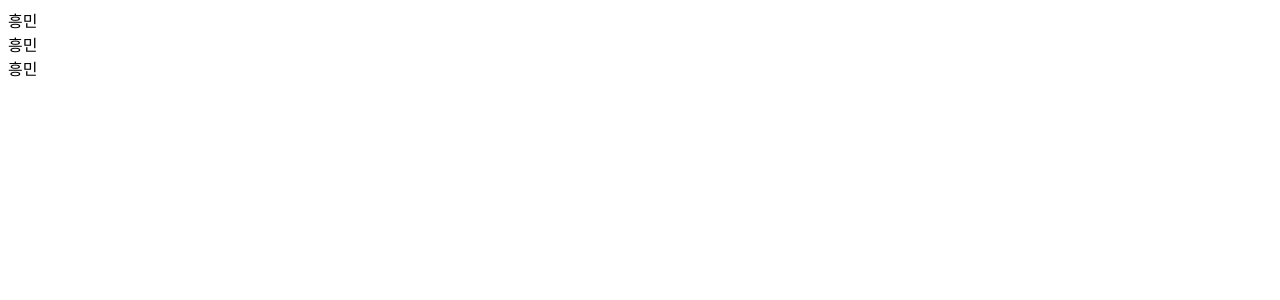
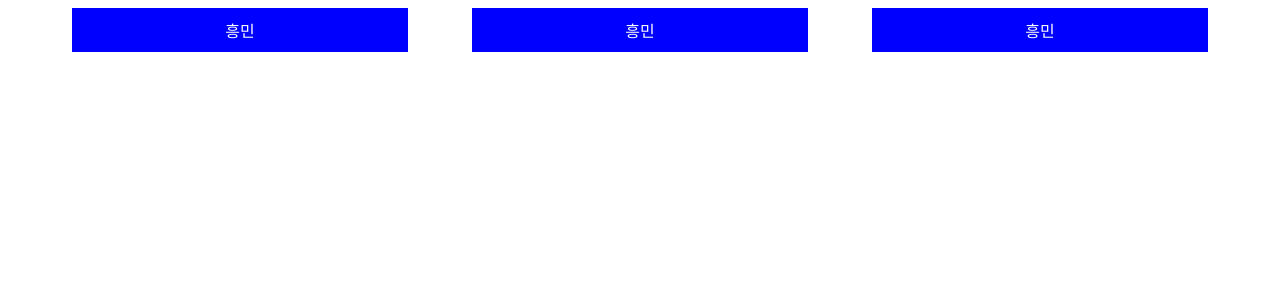
Before and after one commit to sebaek/react20231031, a React (Create React App) app: page / in a window 1280 px wide. Shown: the top 300 px of the page. Built offline with nearby package versions, Linux system fonts and the light colour scheme.

Commit message:
스타일 적용 연습, flexbox 적용

```diff
--- a/src/App.js
+++ b/src/App.js
@@ -1,6 +1,6 @@
 function App() {
   return (
-    <div>
+    <div style={{ display: "flex", justifyContent: "space-evenly" }}>
       <MyComp />
       <MyComp />
       <MyComp />
@@ -10,7 +10,19 @@ function App() {
 
 function MyComp() {
   const name = "흥민";
-  return <div>{name}</div>;
+  return (
+    <div
+      style={{
+        backgroundColor: "blue",
+        color: "white",
+        padding: "10px",
+        width: "25%",
+        textAlign: "center",
+      }}
+    >
+      {name}
+    </div>
+  );
 }
 
 export default App;
```
